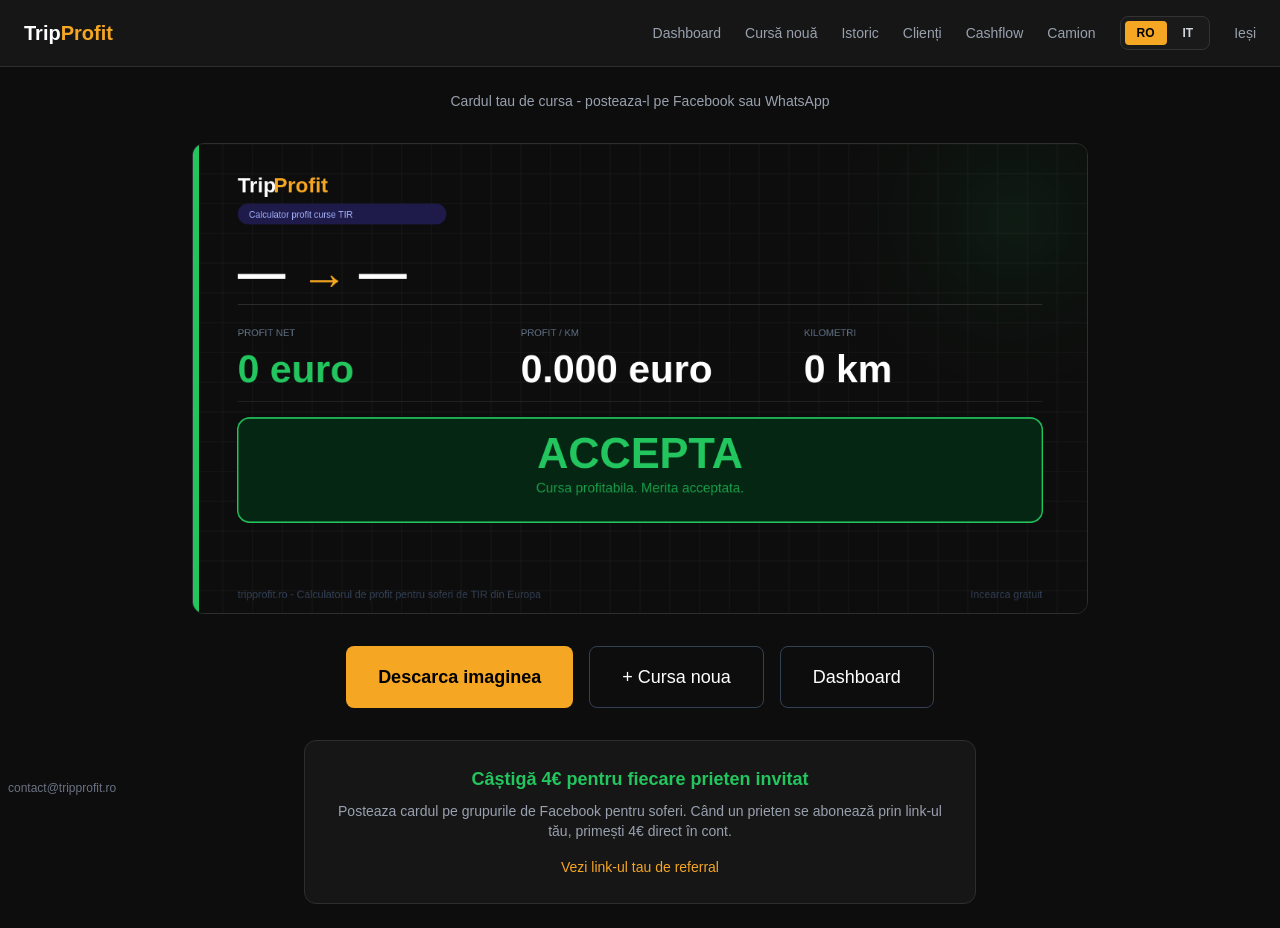
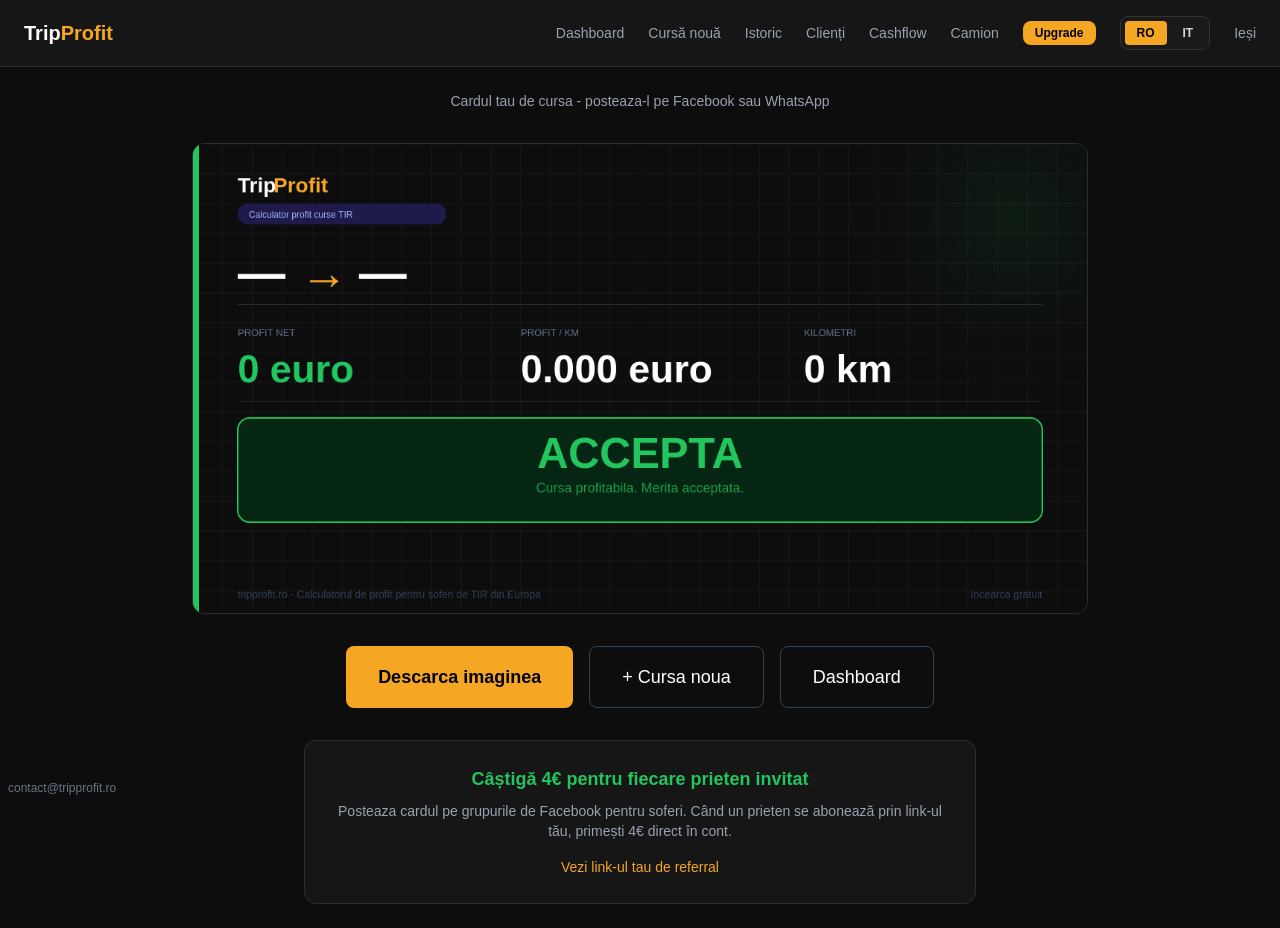
Before and after one commit to GabrielaH19/saas-boilerplate, a Next.js app: page /share in a window 1280 px wide. Built offline with nearby package versions, Linux system fonts and the light colour scheme; no server answers.

Commit message:
feat: upgrade button in navbar for non-premium users

```diff
--- a/app/components/AppNav.tsx
+++ b/app/components/AppNav.tsx
@@ -6,10 +6,12 @@
 import { auth } from "@/app/lib/firebase";
 import LangSwitcher from "@/app/lib/LangSwitcher";
 import { useLang } from "@/app/lib/LanguageContext";
+import { usePlan } from "@/app/lib/usePlan";
 
 export default function AppNav({ active }: { active?: string }) {
   const router = useRouter();
   const { tr } = useLang();
+  const { plan } = usePlan();
   const handleLogout = async () => { await signOut(auth); router.push("/login"); };
   return (
     <nav className="bg-[#161616] border-b border-[#2e2e2e] px-6 py-4 flex items-center justify-between">
@@ -21,6 +23,11 @@
         <Link href="/clients" className={active==="clients"?"text-white":"hover:text-white"}>{tr.clients}</Link>
         <Link href="/cashflow" className={active==="cashflow"?"text-white":"hover:text-white"}>{tr.cashflow}</Link>
         <Link href="/truck" className={active==="truck"?"text-white":"hover:text-white"}>{tr.truck}</Link>
+        {plan !== "premium" && (
+          <Link href="/#pricing" className="bg-[#f5a623] text-black font-semibold px-3 py-1 rounded-lg hover:bg-[#e8951a] transition text-xs">
+            Upgrade
+          </Link>
+        )}
         <LangSwitcher />
         <button onClick={handleLogout} className="hover:text-white">{tr.logout}</button>
       </div>
```
